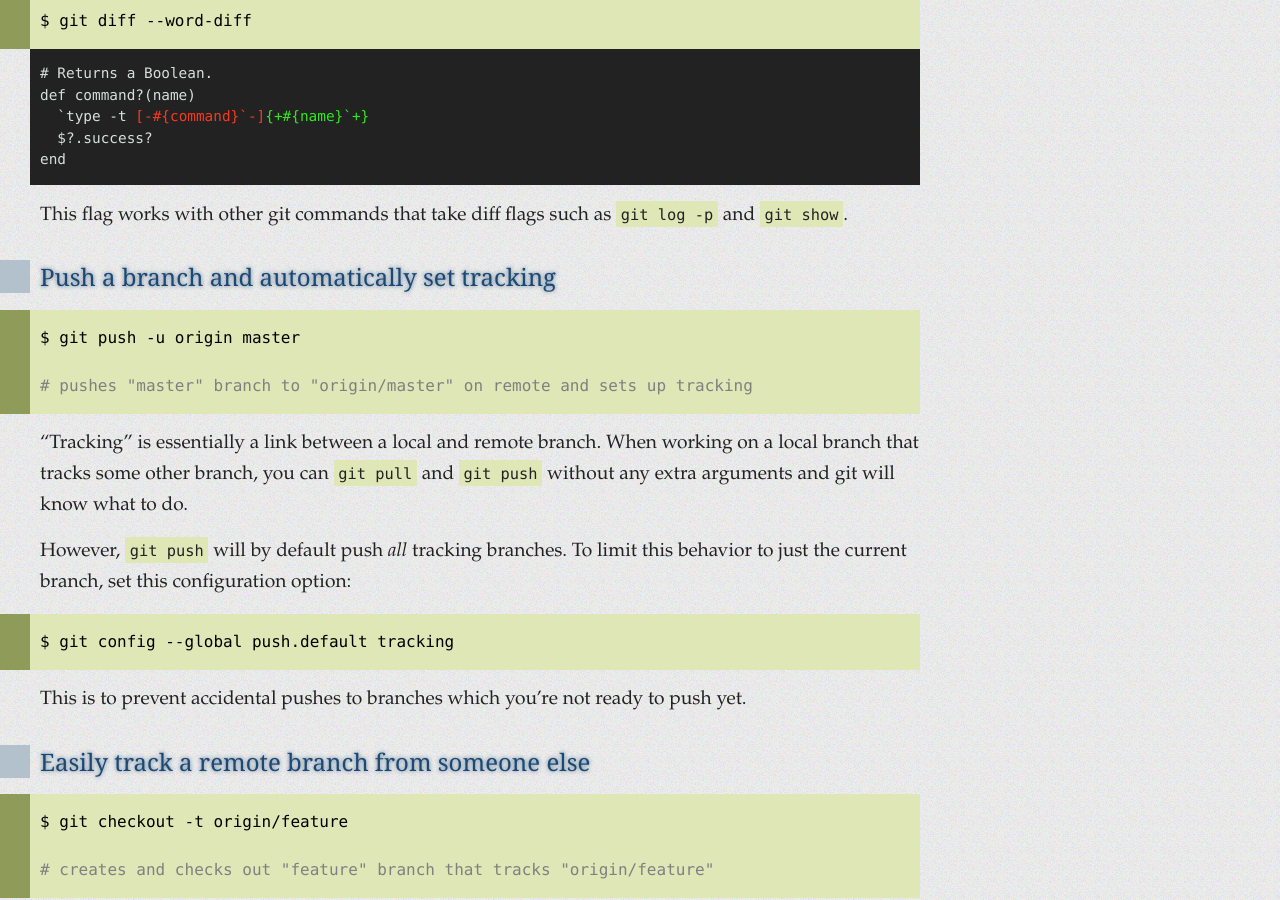
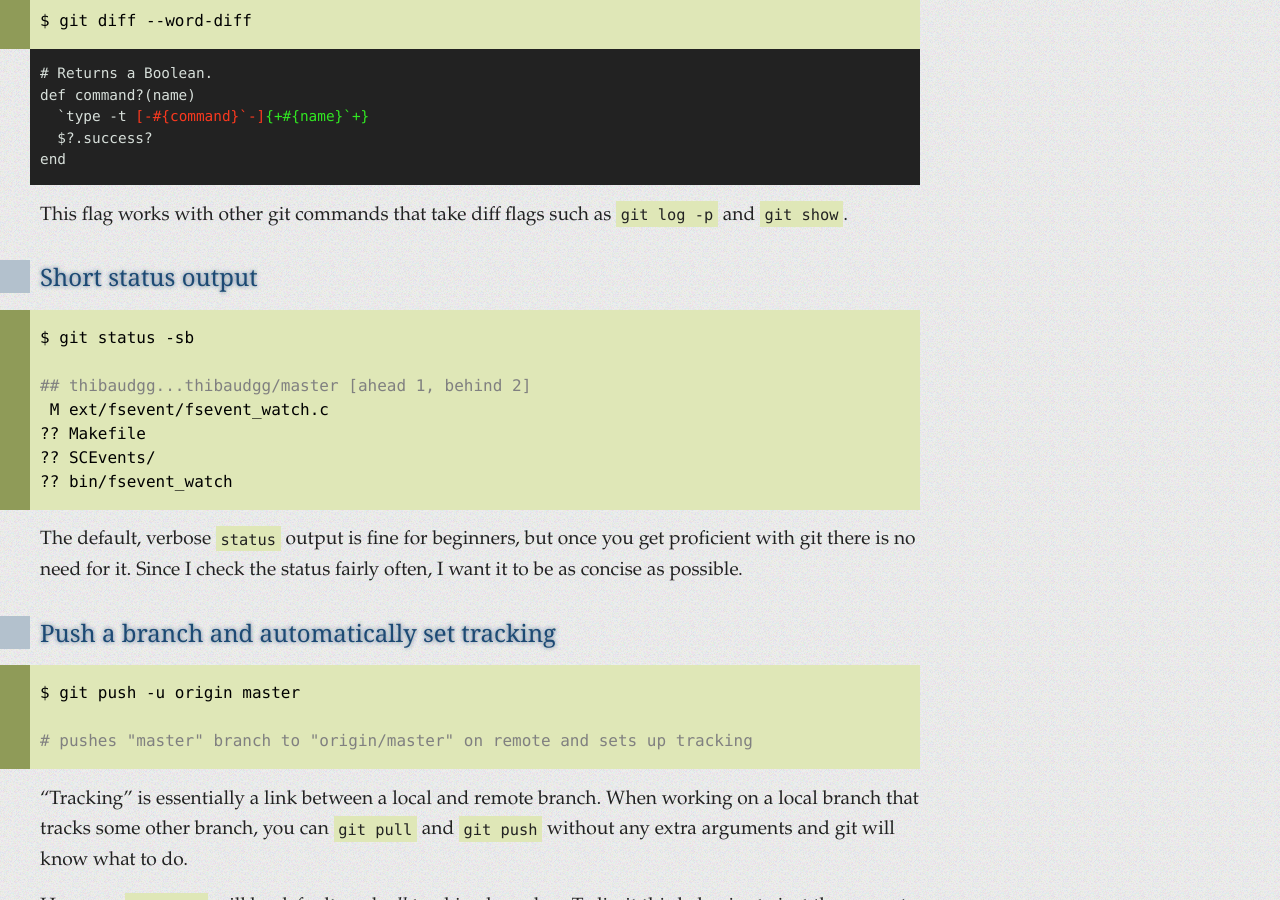
Before and after one commit to mislav/blog, a Jekyll site: the page built from _posts/2010-07-23-git-tips.md, in a window 1280 px wide and 900 px high, scrolled down 757 px. Built offline with Jekyll 4.4.1, drawn with Linux system fonts in a browser that asks for light colours; Markdown is read by kramdown in place of the engine named in the settings.

Commit message:
add `git status -sb` to git tips

```diff
--- a/_posts/2010-07-23-git-tips.md
+++ b/_posts/2010-07-23-git-tips.md
@@ -50,6 +50,18 @@ end
 </pre>
 
 This flag works with other git commands that take diff flags such as `git log -p` and `git show`.
+
+## Short status output
+
+    $ git status -sb
+
+    ## thibaudgg...thibaudgg/master [ahead 1, behind 2]
+     M ext/fsevent/fsevent_watch.c
+    ?? Makefile
+    ?? SCEvents/
+    ?? bin/fsevent_watch
+
+The default, verbose `status` output is fine for beginners, but once you get proficient with git there is no need for it. Since I check the status fairly often, I want it to be as concise as possible.
 
 ## Push a branch and automatically set tracking
 
```
